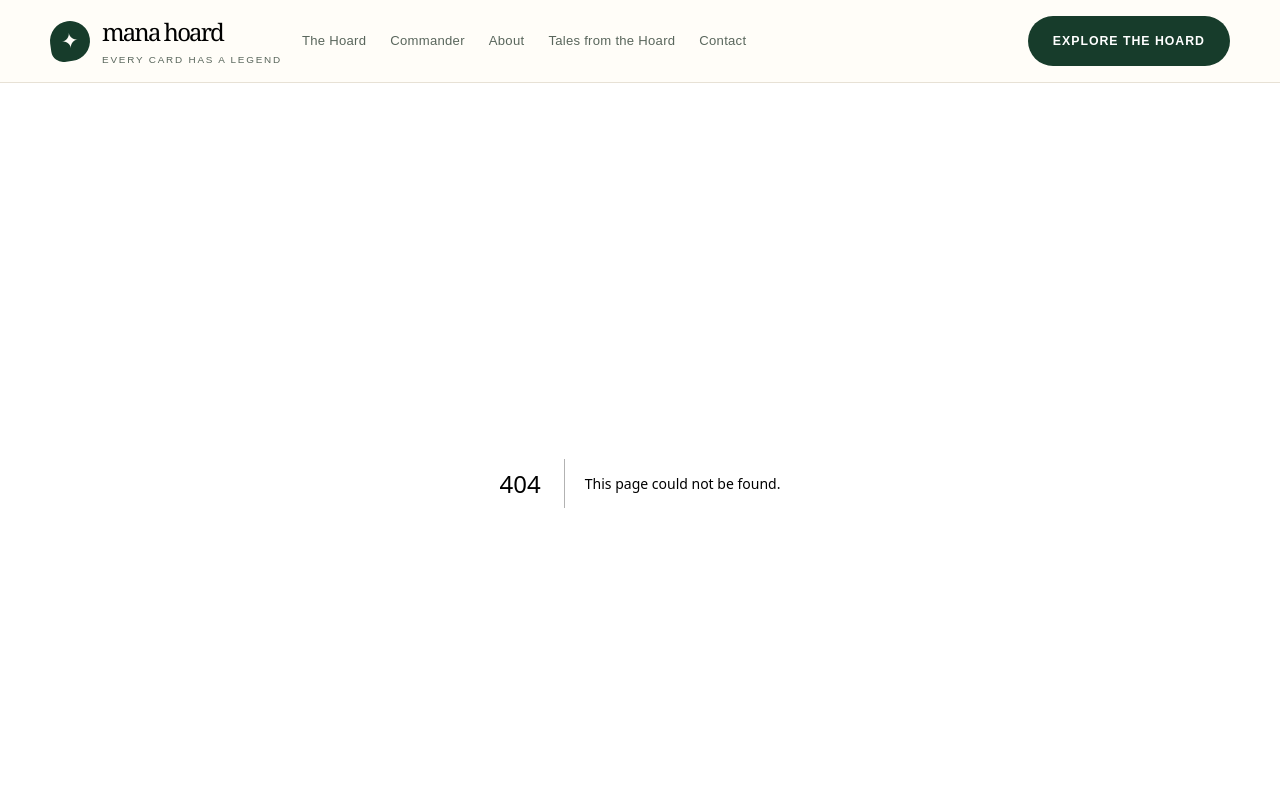
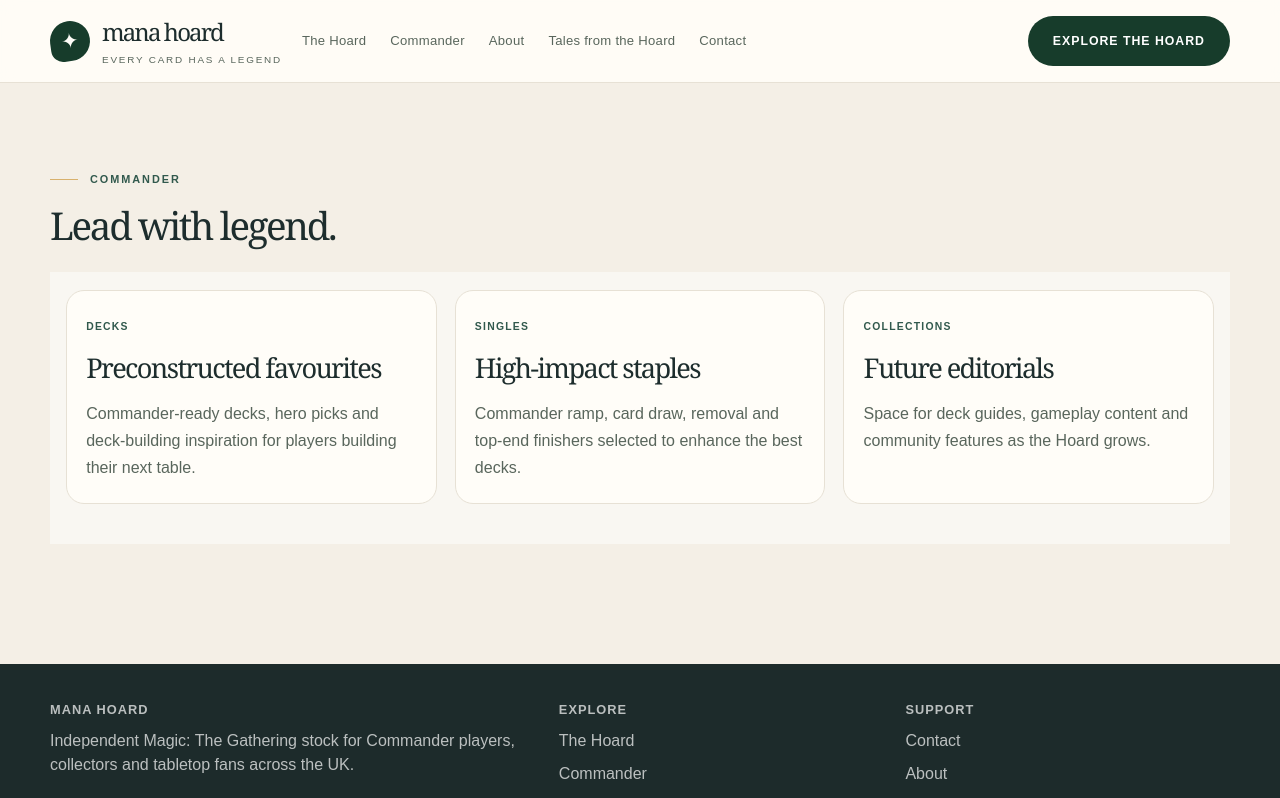
Before and after one commit to PaulMarsey/mana-hoard, a Next.js app: page /commander in a window 1280 px wide. Before the commit this address had no page. Shown: the top 798 px of the page. Built offline with nearby package versions, Linux system fonts and the light colour scheme.

Commit message:
Add Commander landing page

```diff
--- /dev/null
+++ b/src/app/commander/page.tsx
@@ -0,0 +1,34 @@
+export default function CommanderPage() {
+  return (
+    <main className="container page-block">
+      <div className="page-intro">
+        <div>
+          <p className="eyebrow">Commander</p>
+          <h1>Lead with legend.</h1>
+        </div>
+      </div>
+
+      <section className="section-surface" style={{ marginTop: "28px", padding: "18px 0 40px" }}>
+        <div className="container">
+          <div className="content-grid">
+            <article className="content-card">
+              <span>Decks</span>
+              <h3>Preconstructed favourites</h3>
+              <p>Commander-ready decks, hero picks and deck-building inspiration for players building their next table.</p>
+            </article>
+            <article className="content-card">
+              <span>Singles</span>
+              <h3>High-impact staples</h3>
+              <p>Commander ramp, card draw, removal and top-end finishers selected to enhance the best decks.</p>
+            </article>
+            <article className="content-card">
+              <span>Collections</span>
+              <h3>Future editorials</h3>
+              <p>Space for deck guides, gameplay content and community features as the Hoard grows.</p>
+            </article>
+          </div>
+        </div>
+      </section>
+    </main>
+  );
+}
```
